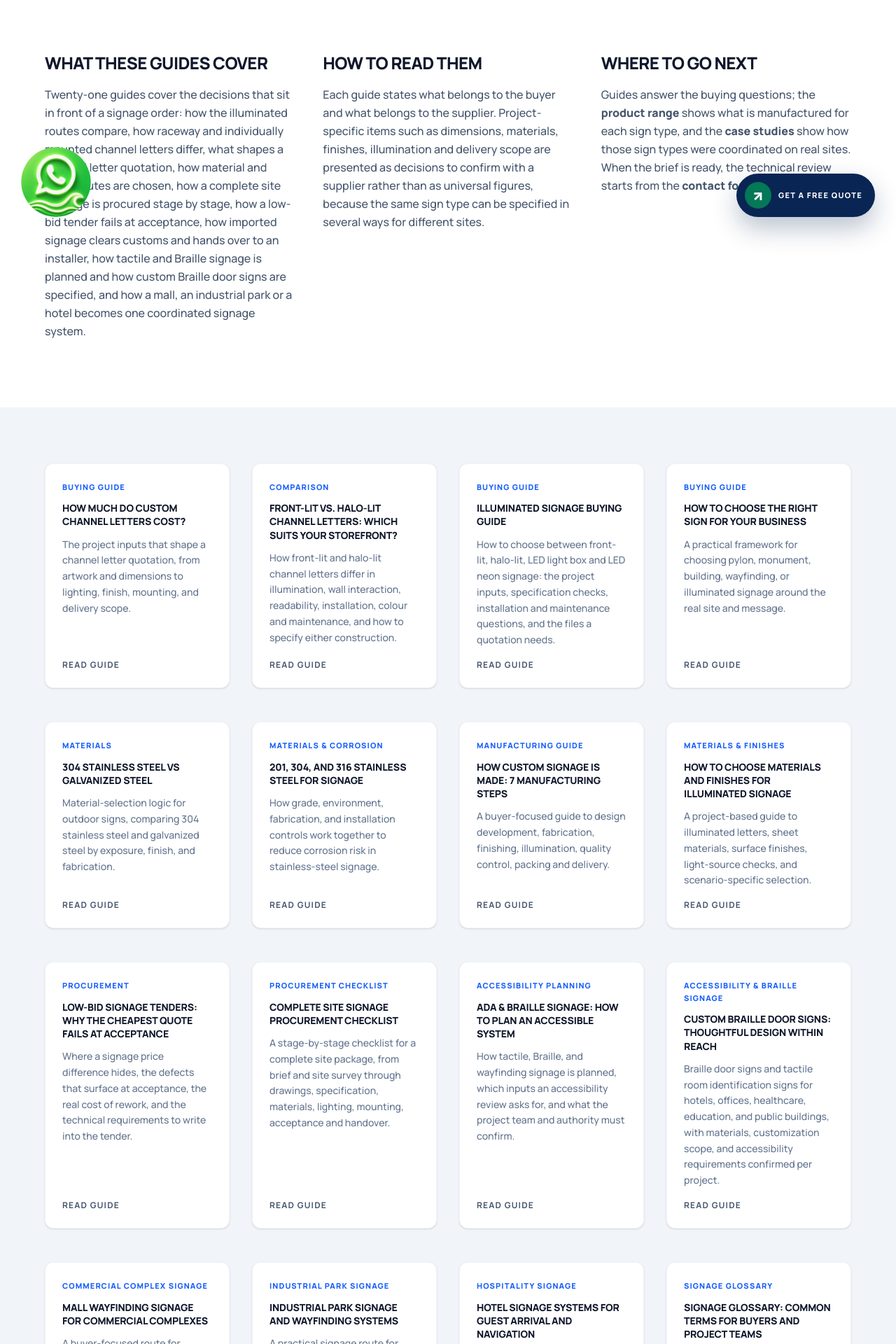
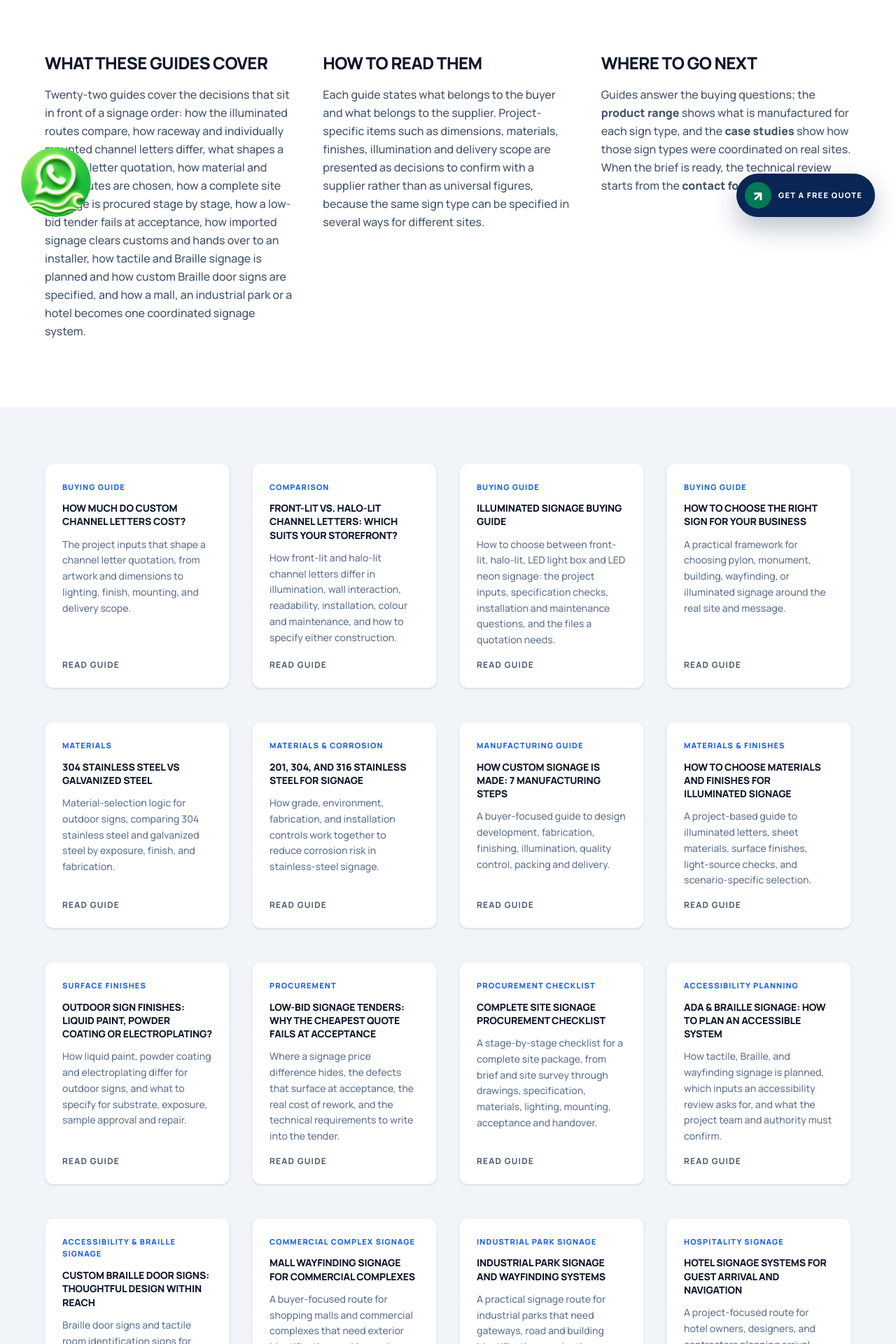
Before and after one commit to zhengran6194-del/zyd-signage-website, a Next.js app: page /guides in a window 1280 px wide. Shown: the part 460-2380 px from the top of the page at 70% size. Built offline with nearby package versions, Linux system fonts and the light colour scheme.

Commit message:
Add outdoor sign finishes guide to SEO entry points

```diff
--- a/src/app/guides/page.tsx
+++ b/src/app/guides/page.tsx
@@ -54,6 +54,12 @@ const guides = [
     title: 'How to Choose Materials and Finishes for Illuminated Signage',
     desc: 'A project-based guide to illuminated letters, sheet materials, surface finishes, light-source checks, and scenario-specific selection.',
     href: '/guides/signage-material-selection-guide',
+  },
+  {
+    tag: 'Surface Finishes',
+    title: 'Outdoor Sign Finishes: Liquid Paint, Powder Coating or Electroplating?',
+    desc: 'How liquid paint, powder coating and electroplating differ for outdoor signs, and what to specify for substrate, exposure, sample approval and repair.',
+    href: '/guides/outdoor-sign-finishes-liquid-paint-powder-coating-electroplating',
   },
   {
     tag: 'Procurement',
@@ -174,7 +180,7 @@ export default function GuidesPage() {
           <div>
             <h2 className="text-2xl font-black uppercase tracking-tight text-slate-900 mb-4">What these guides cover</h2>
             <p className="text-slate-600 leading-relaxed font-medium">
-              Twenty-one guides cover the decisions that sit in front of a signage order: how the illuminated routes compare, how raceway and individually mounted channel letters differ, what shapes a channel letter quotation, how material and finish routes are chosen, how a complete site package is procured stage by stage, how a low-bid tender fails at acceptance, how imported signage clears customs and hands over to an installer, how tactile and Braille signage is planned and how custom Braille door signs are specified, and how a mall, an industrial park or a hotel becomes one coordinated signage system.
+              Twenty-two guides cover the decisions that sit in front of a signage order: how the illuminated routes compare, how raceway and individually mounted channel letters differ, what shapes a channel letter quotation, how material and finish routes are chosen, how a complete site package is procured stage by stage, how a low-bid tender fails at acceptance, how imported signage clears customs and hands over to an installer, how tactile and Braille signage is planned and how custom Braille door signs are specified, and how a mall, an industrial park or a hotel becomes one coordinated signage system.
             </p>
           </div>
           <div>
--- a/src/app/sitemap.ts
+++ b/src/app/sitemap.ts
@@ -50,6 +50,7 @@ const lastModifiedByRoute: Record<string, string> = {
   "/guides/office-door-sign-materials": "2026-10-19",
   "/guides/trimless-vs-trim-cap-channel-letters": "2026-10-19",
   "/guides/raceway-vs-individually-mounted-channel-letters": "2026-10-21",
+  "/guides/outdoor-sign-finishes-liquid-paint-powder-coating-electroplating": "2026-10-21",
   "/guides/importing-custom-signage-from-china": "2026-10-20",
 
   "/case-studies/dalian-water-plaza-wayfinding-signage": "2026-09-29",
@@ -196,6 +197,7 @@ const routes: SitemapRoute[] = [
   { path: "/guides/office-door-sign-materials", priority: 0.8 },
   { path: "/guides/trimless-vs-trim-cap-channel-letters", priority: 0.8 },
   { path: "/guides/raceway-vs-individually-mounted-channel-letters", priority: 0.8 },
+  { path: "/guides/outdoor-sign-finishes-liquid-paint-powder-coating-electroplating", priority: 0.8 },
   { path: "/guides/importing-custom-signage-from-china", priority: 0.8 },
   // Published in English only, so no alternates are declared.
   { path: "/guides/custom-braille-door-signs", priority: 0.8 },
```
Also changed, not shown: public/llms.txt.
